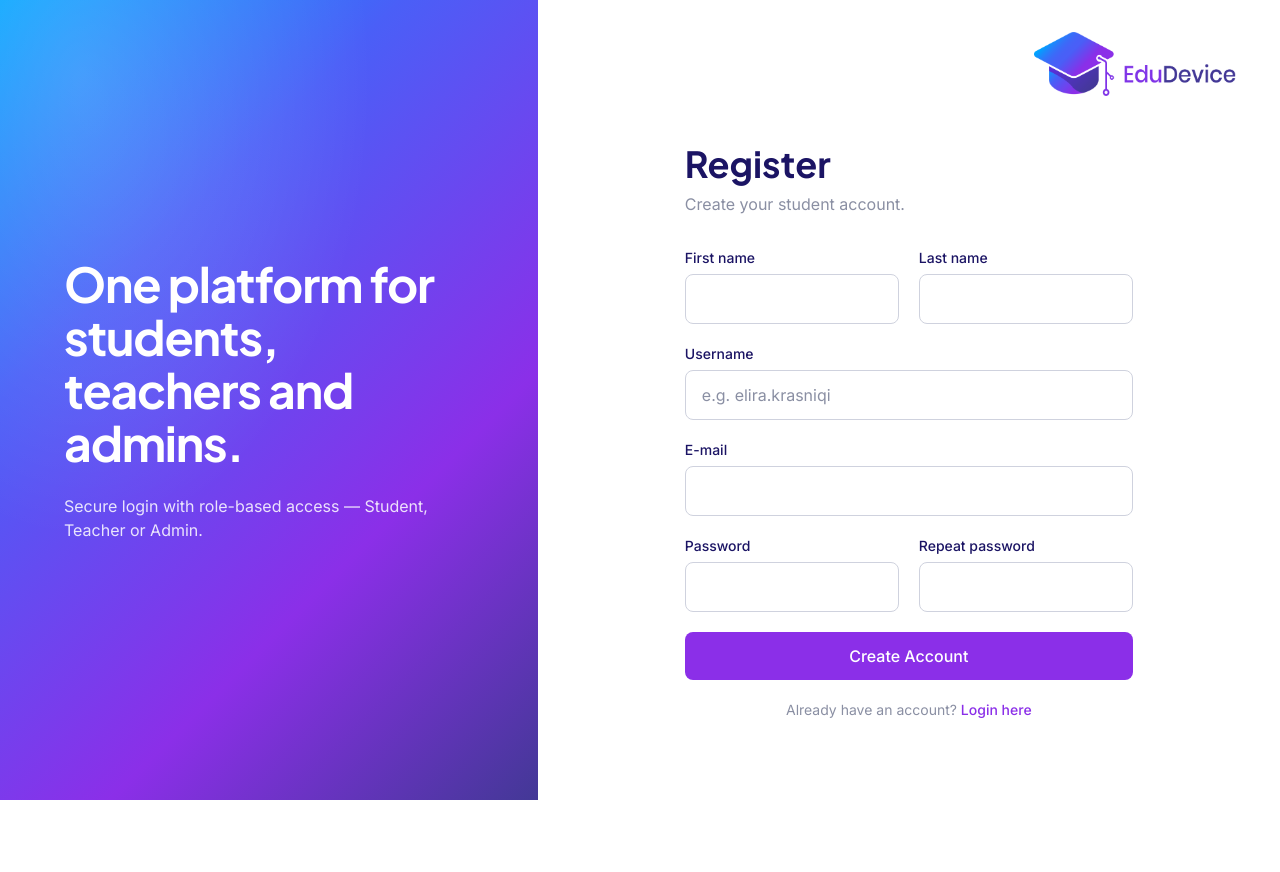
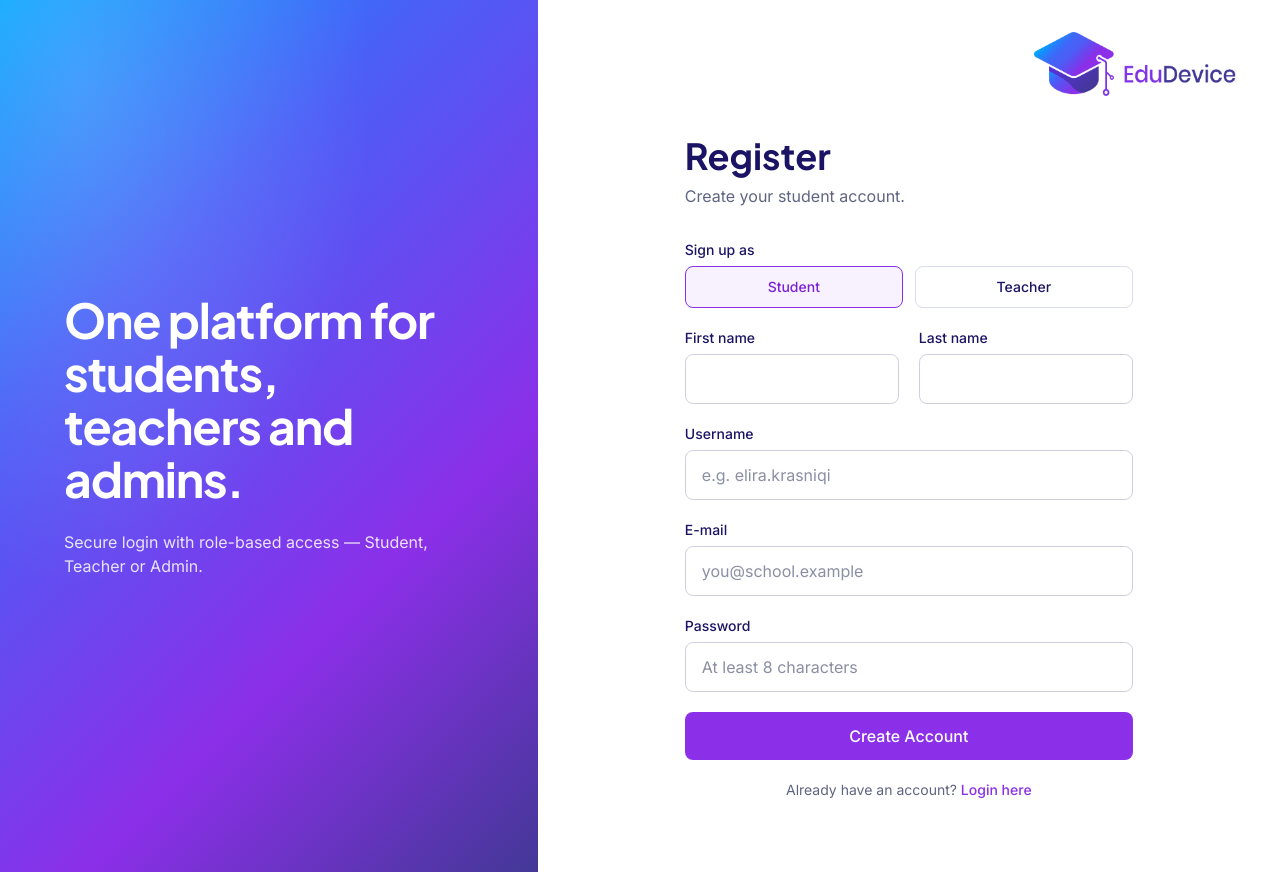
Before and after one commit to orestthebest/EduDevice-MonoRepo, a SvelteKit app in the folder frontend/: page /register in a window 1280 px wide. Before the commit the page ends 800 px from the top, so only its background shows below. Built offline with nearby package versions, Linux system fonts and the light colour scheme.

Commit message:
CI redesign of login/register with role selection, add design tokens, logo, fonts and nav config

```diff
--- a/frontend/src/routes/layout.css
+++ b/frontend/src/routes/layout.css
@@ -96,3 +96,9 @@
 		@apply w-full cursor-pointer rounded-lg bg-accent px-4 py-3 font-medium text-white transition hover:bg-accent-dark;
 	}
 }
+
+/* Chrome-Autofill: blauen Hintergrund überschreiben */
+input:-webkit-autofill {
+	-webkit-box-shadow: 0 0 0 1000px white inset;
+	-webkit-text-fill-color: var(--color-navy);
+}
--- a/frontend/src/routes/login/+page.server.js
+++ b/frontend/src/routes/login/+page.server.js
@@ -6,15 +6,17 @@ import { verifyPassword, createSession } from '$lib/server/auth.js';
 export function load({ locals }) {
     if (locals.user) redirect(303, '/');
 }
-
+// Formular-Wert -> Wert in der DB (users.role)
+const ROLES = { student: 'schueler', teacher: 'lehrkraft', admin: 'admin' };
 export const actions = {
     // Prüft die Login-Daten und erstellt bei Erfolg eine Session.
     login: async ({ request, cookies }) => {
         const form = await request.formData();
         const username = form.get('username')?.toString().trim();
         const password = form.get('password')?.toString();
+        const role = ROLES[form.get('role')?.toString()];
 
-        if (!username || !password) {
+        if (!username || !password || !role) {
             return fail(400, { username, error: 'Please fill in all fields' });
         }
 
@@ -31,6 +33,11 @@ export const actions = {
             return fail(400, { username, error: 'Wrong username or password' });
         }
 
+        // Gewählte Rolle muss zur Rolle in der DB passen
+        if (rows[0].role !== role) {
+            return fail(400, { username, error: 'This account does not have the selected role' });
+        }
+
         // Session-Cookie setzen (30 Tage gültig) und zur Startseite weiterleiten.
         const sessionId = await createSession(rows[0].id);
         cookies.set('session', sessionId, {
--- a/frontend/src/routes/login/+page.svelte
+++ b/frontend/src/routes/login/+page.svelte
@@ -3,6 +3,14 @@
 
 	// form enthält eine Fehlermeldung vom Login-Action.
 	let { form } = $props();
+	// Ausgewählte Rolle (Student ist Standard)
+	let role = $state('student');
+
+	const roles = [
+		{ value: 'student', label: 'Student' },
+		{ value: 'teacher', label: 'Teacher' },
+		{ value: 'admin', label: 'Admin' }
+	];
 </script>
 
 <svelte:head>
@@ -10,8 +18,10 @@
 </svelte:head>
 
 <AuthLayout>
+
 	<h1 class="text-center text-4xl font-bold">Log in</h1>
-	<p class="mt-2 text-center text-muted">Welcome back! Log in with your school account.</p>
+	<p class="mt-2 text-center text-subtle">Welcome back! Log in with your school account.</p>
+
 
 	<!-- Fehlermeldung anzeigen, falls der Login fehlgeschlagen ist -->
 	{#if form?.error}
@@ -49,12 +59,29 @@
 			/>
 		</div>
 
+		<!-- Rollen-Auswahl: wird beim Login mit der Rolle in der DB verglichen -->
+		<fieldset>
+			<legend class="label">Sign in as</legend>
+			<div class="grid grid-cols-3 gap-3">
+				{#each roles as r (r.value)}
+					<label
+						class="cursor-pointer rounded-lg border py-2.5 text-center text-sm font-medium transition
+						{role === r.value
+							? 'border-accent bg-accent-xlight text-accent-dark'
+							: 'border-ghost bg-white text-navy hover:border-accent/50'}"
+					>
+						<input type="radio" name="role" value={r.value} bind:group={role} class="sr-only" />
+						{r.label}
+					</label>
+				{/each}
+			</div>
+		</fieldset>
 		<button type="submit" class="btn-primary">Log in</button>
 
 		<!-- Link zur Registrierung für User ohne Account -->
-		<p class="text-center text-sm text-muted">
+		<p class="text-center text-sm text-subtle">
 			No account?
-			<a href="/register" class="font-medium text-accent hover:underline">Register here</a>
+			<a href="/register" class="font-medium text-accent hover:text-accent-darker">Register here</a>
 		</p>
 	</form>
 </AuthLayout>
--- a/frontend/src/routes/register/+page.server.js
+++ b/frontend/src/routes/register/+page.server.js
@@ -5,6 +5,10 @@ import { hashPassword, createSession } from '$lib/server/auth.js';
 export function load({ locals }) {
     if (locals.user) redirect(303, '/');
 }
+
+// Formular-Wert -> Wert in der DB (users.role). Admin kann man sich NICHT selbst geben.
+const ROLES = { student: 'schueler', teacher: 'lehrkraft' };
+
 
 // Legt einen neuen User (Rolle: student) an und loggt ihn direkt ein.
 export const actions = {
@@ -18,6 +22,7 @@ export const actions = {
         };
         const password = form.get('password')?.toString();
         const passwordRepeat = form.get('passwordRepeat')?.toString();
+        const role = ROLES[form.get('role')?.toString()];
 
         if (!values.firstName || !values.lastName || !values.username || !values.email || !password) {
             return fail(400, { values, error: 'Please fill in all fields' });
@@ -28,13 +33,16 @@ export const actions = {
         if (password !== passwordRepeat) {
             return fail(400, { values, error: 'Passwords do not match' });
         }
+        if (!role) {
+        return fail(400, { values, error: 'Please choose Student or Teacher' });
+        }
 
         let result;
         try {
             // Passwort wird gehasht gespeichert, niemals im Klartext.
             [result] = await pool.execute(
-                'INSERT INTO users (first_name, last_name, username, email, password_hash) VALUES (?, ?, ?, ?, ?)',
-                [values.firstName, values.lastName, values.username, values.email, await hashPassword(password)]
+                'INSERT INTO users (first_name, last_name, username, email, password_hash, role) VALUES (?, ?, ?, ?, ?, ?)',
+                [values.firstName, values.lastName, values.username, values.email, await hashPassword(password), role]
             );
         } catch (err) {
             // username und email sind UNIQUE -> Duplikate lösen diesen Fehler aus.
--- a/frontend/src/routes/register/+page.svelte
+++ b/frontend/src/routes/register/+page.svelte
@@ -3,6 +3,14 @@
 
     // form enthält eine evtl. Fehlermeldung vom register-Action.
     let { form } = $props();
+
+    	// Ausgewählte Rolle (Student ist Standard)
+	let role = $state('student');
+
+	const roles = [
+		{ value: 'student', label: 'Student' },
+		{ value: 'teacher', label: 'Teacher' }
+	];
 </script>
 
 <svelte:head>
@@ -11,7 +19,7 @@
 
 <AuthLayout>
     <h1 class="text-4xl font-bold">Register</h1>
-    <p class="mt-2 text-muted">Create your student account.</p>
+    <p class="mt-2 text-subtle">Create your student account.</p>
 
     <!-- Fehlermeldung anzeigen, falls die Registrierung fehlgeschlagen ist -->
     {#if form?.error}
@@ -22,6 +30,25 @@
 
     <!-- Registrierungs-Formular: schickt die Daten an den register-Action -->
     <form action="?/register" method="POST" class="mt-8 flex flex-col gap-5">
+
+
+        <!-- Rollen-Auswahl: versteckte Radio-Buttons, gestylt als zwei Buttons -->
+        <fieldset>
+            <legend class="label">Sign up as</legend>
+            <div class="grid grid-cols-2 gap-3">
+                {#each roles as r (r.value)}
+                    <label
+                        class="cursor-pointer rounded-lg border py-2.5 text-center text-sm font-medium transition
+                        {role === r.value
+                            ? 'border-accent bg-accent-xlight text-accent-dark'
+                            : 'border-ghost bg-white text-navy hover:border-accent/50'}"
+                    >
+                        <input type="radio" name="role" value={r.value} bind:group={role} class="sr-only" />
+                        {r.label}
+                    </label>
+                {/each}
+            </div>
+        </fieldset>
 
         <!-- Vor- und Nachname nebeneinander -->
         <div class="grid gap-5 sm:grid-cols-2">
@@ -47,28 +74,21 @@
         <div>
             <label for="email" class="label">E-mail</label>
             <input type="email" id="email" name="email" required autocomplete="email"
+                placeholder="you@school.example"
                 value={form?.values?.email ?? ''} class="input" />
         </div>
 
-        <!-- Passwort und Wiederholung nebeneinander -->
-        <div class="grid gap-5 sm:grid-cols-2">
-            <div>
-                <label for="password" class="label">Password</label>
-                <input type="password" id="password" name="password" required
-                    autocomplete="new-password" class="input" />
-            </div>
-            <div>
-                <label for="passwordRepeat" class="label">Repeat password</label>
-                <input type="password" id="passwordRepeat" name="passwordRepeat" required
-                    autocomplete="new-password" class="input" />
-            </div>
+        <div>
+            <label for="password" class="label">Password</label>
+            <input type="password" id="password" name="password" required minlength="8"
+                placeholder="At least 8 characters" autocomplete="new-password" class="input" />
         </div>
 
         <button type="submit" class="btn-primary">Create Account</button>
 
         <!-- Link zum Login für User, die schon einen Account haben -->
-        <p class="text-center text-sm text-muted">
-            Already have an account? <a href="/login" class="font-medium text-accent hover:underline">Login here</a>
+        <p class="text-center text-sm text-subtle">
+            Already have an account? <a href="/login" class="font-medium text-accent hover:text-accent-darker">Login here</a>
         </p>
     </form>
 </AuthLayout>
```
